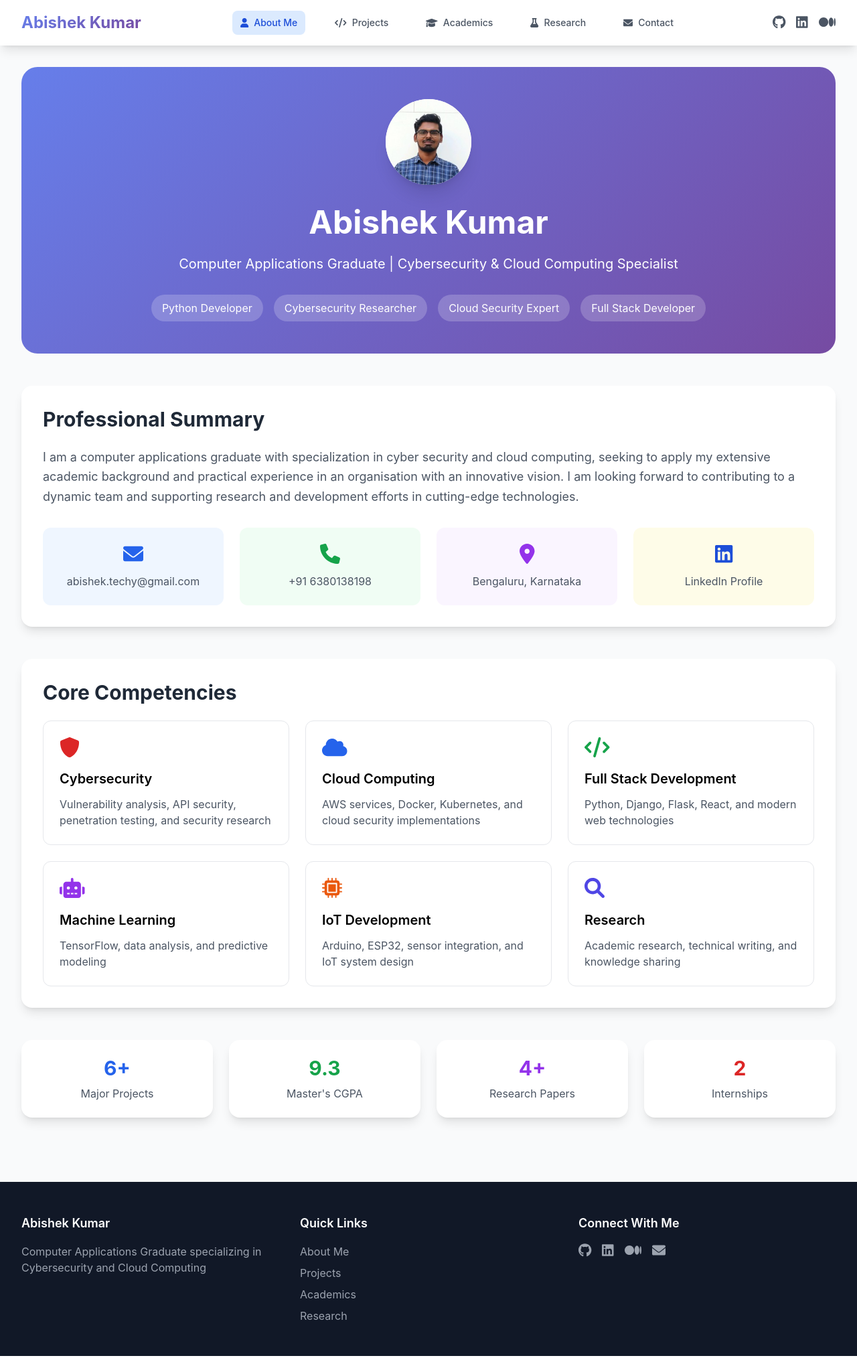
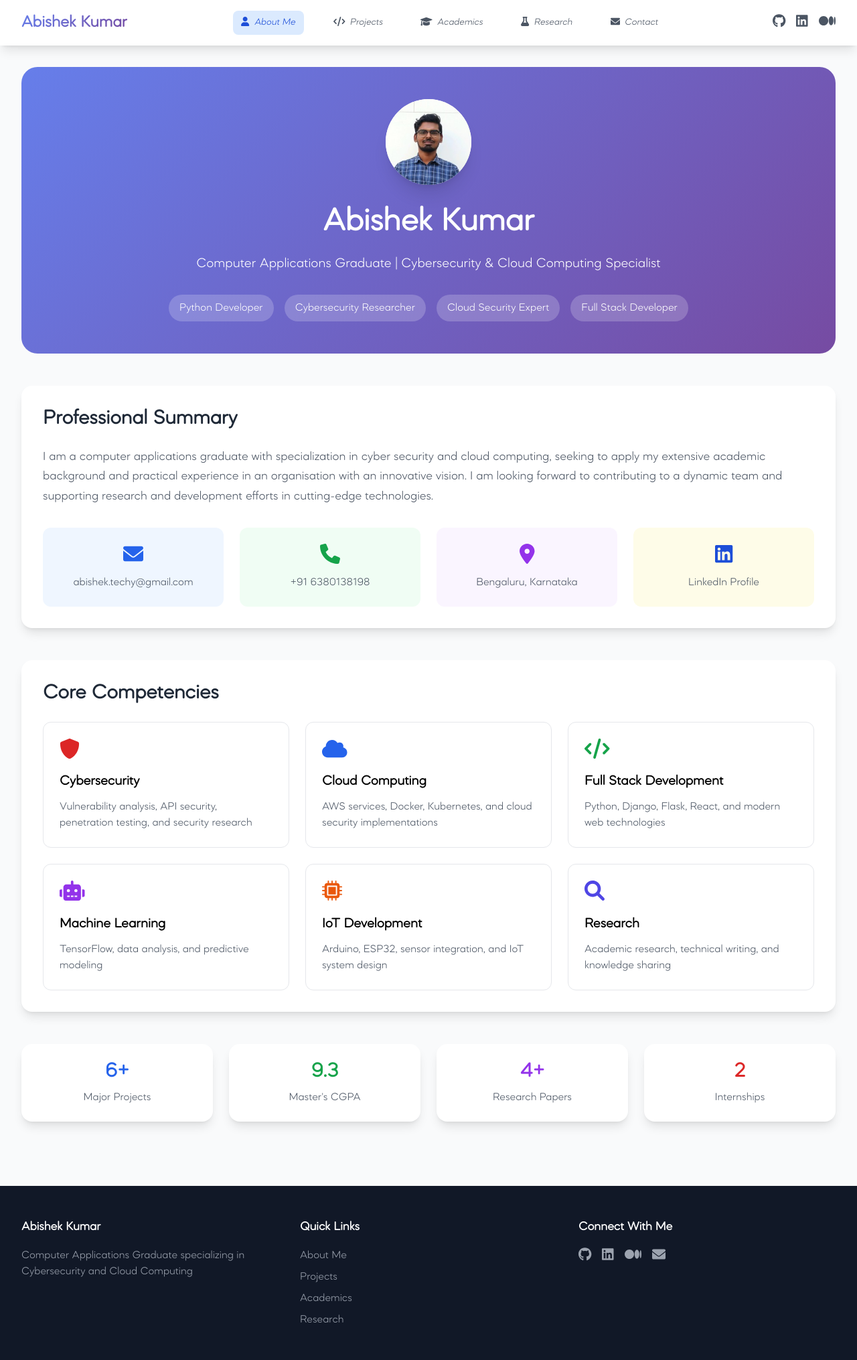
Before and after one commit to Abishek-Kumar-GHub/Portfolio, a Flask app: page / in a window 1280 px wide. Shown: the whole page at 67% size. Run offline with Flask 3, Linux system fonts and the light colour scheme; some libraries are stand-ins or nearby versions.

Commit message:
Portfolio

```diff
--- a/app.py
+++ b/app.py
@@ -56,7 +56,7 @@ def projects():
             'title': 'Ransome-Flask',
             'description': 'Educational Flask-based ransomware simulation demonstrating encryption/decryption mechanics in controlled environment.',
             'tech': ['Python', 'Flask', 'Cryptography', 'Security'],
-            'github': 'https://github.com/Abishek-Kumar-GHub',
+            'github': 'https://github.com/Abishek-Kumar-GHub/Ransome-Flask',
             'category': 'Cybersecurity'
         }
     ]
--- a/static/css/custom.css
+++ b/static/css/custom.css
@@ -25,10 +25,28 @@ html {
     scroll-behavior: smooth;
 }
 
+@font-face {
+    font-family: 'Mazzard SoftM Light';
+    src: url('../fonts/mazzard-soft-font-1758841782-0/MazzardSoftM-Light.otf') format('opentype');
+    font-weight: 500; /* Medium weight */
+    font-style: normal;
+}
+
+@font-face {
+    font-family: 'Mazzard SoftM Italic';
+    src: url('../fonts/mazzard-soft-font-1758841782-0/MazzardSoftM-LightItalic.otf') format('opentype');
+    font-weight: 500; /* Medium weight */
+    font-style: italic;
+}
+
 body {
     font-family: 'Inter', sans-serif;
+    font-family: 'Mazzard SoftM Light', Arial, sans-serif;
 }
 
+#navigation-bar {
+    font-family: 'Mazzard SoftM Italic', Arial, sans-serif;
+}
 
 /* Custom animations */
 @keyframes fadeInUp {
--- /dev/null
+++ b/static/fonts/mazzard-soft-font-1758841782-0/Befonts-License.txt
@@ -0,0 +1,2 @@
+License:  Free for Personal Use
+Link: https://befonts.com/mazzard-soft-font.html
--- a/templates/base.html
+++ b/templates/base.html
@@ -5,6 +5,7 @@
     <meta name="viewport" content="width=device-width, initial-scale=1.0">
     <title>{% block title %}Abishek Kumar - Portfolio{% endblock %}</title>
     <script src="{{ url_for('static', filename='js/scroll-reveal.js') }}"></script>
+    <link rel="stylesheet" href="{{ url_for('static', filename='css/custom.css') }}">
     <script src="https://cdn.tailwindcss.com"></script>
     <script src="https://cdnjs.cloudflare.com/ajax/libs/font-awesome/6.0.0/js/all.min.js"></script>
     <style>
@@ -32,7 +33,7 @@
                 </div>
 
                 <!-- Desktop Navigation -->
-                <nav class="hidden md:flex space-x-8">
+                <nav id = "navigation-bar" class="hidden md:flex space-x-8">
                     <a href="{{ url_for('about') }}"
                        class="px-3 py-2 rounded-lg text-sm font-medium transition-colors duration-200
                               {% if active_page == 'about' %}bg-blue-100 text-blue-700{% else %}text-gray-600 hover:text-blue-600{% endif %}">
```
Also changed, not shown: static/fonts/mazzard-soft-font-1758841782-0/MazzardSoftM-Light.otf (added), static/fonts/mazzard-soft-font-1758841782-0/MazzardSoftM-LightItalic.otf (added).
